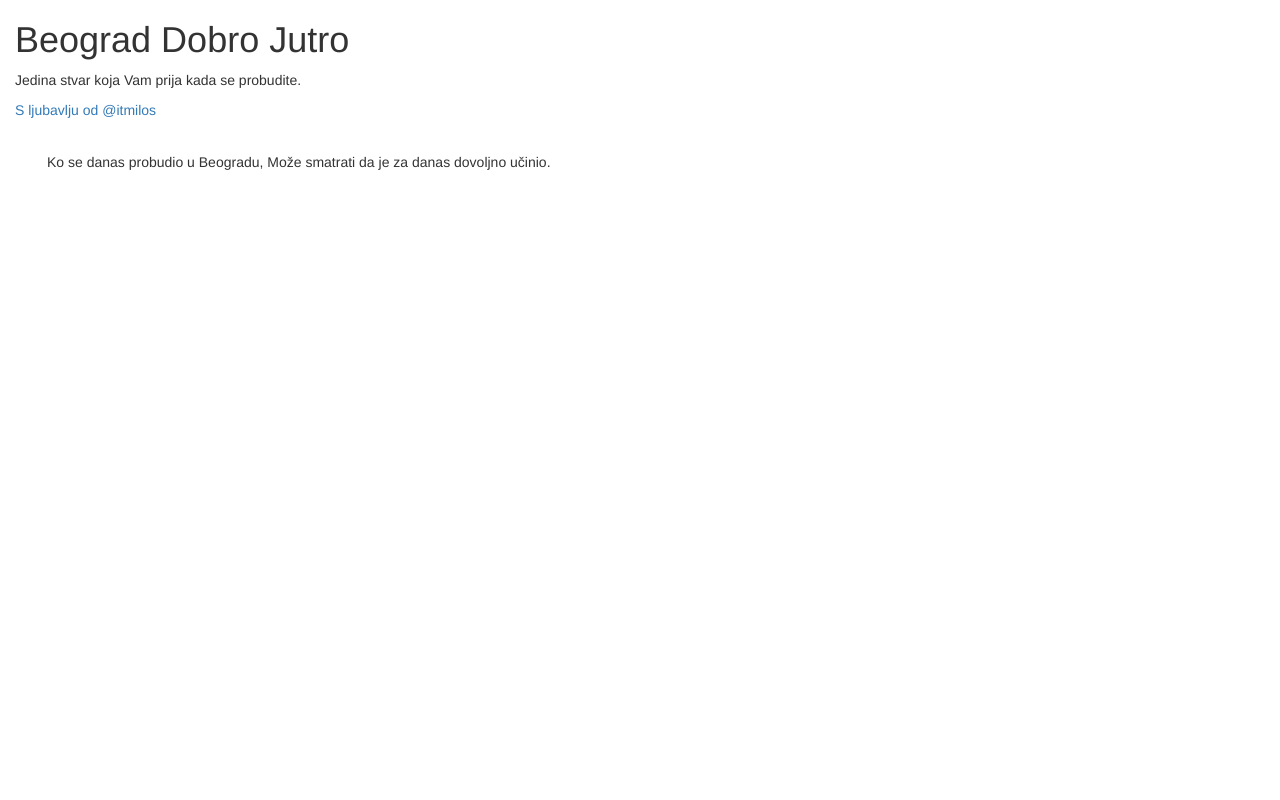
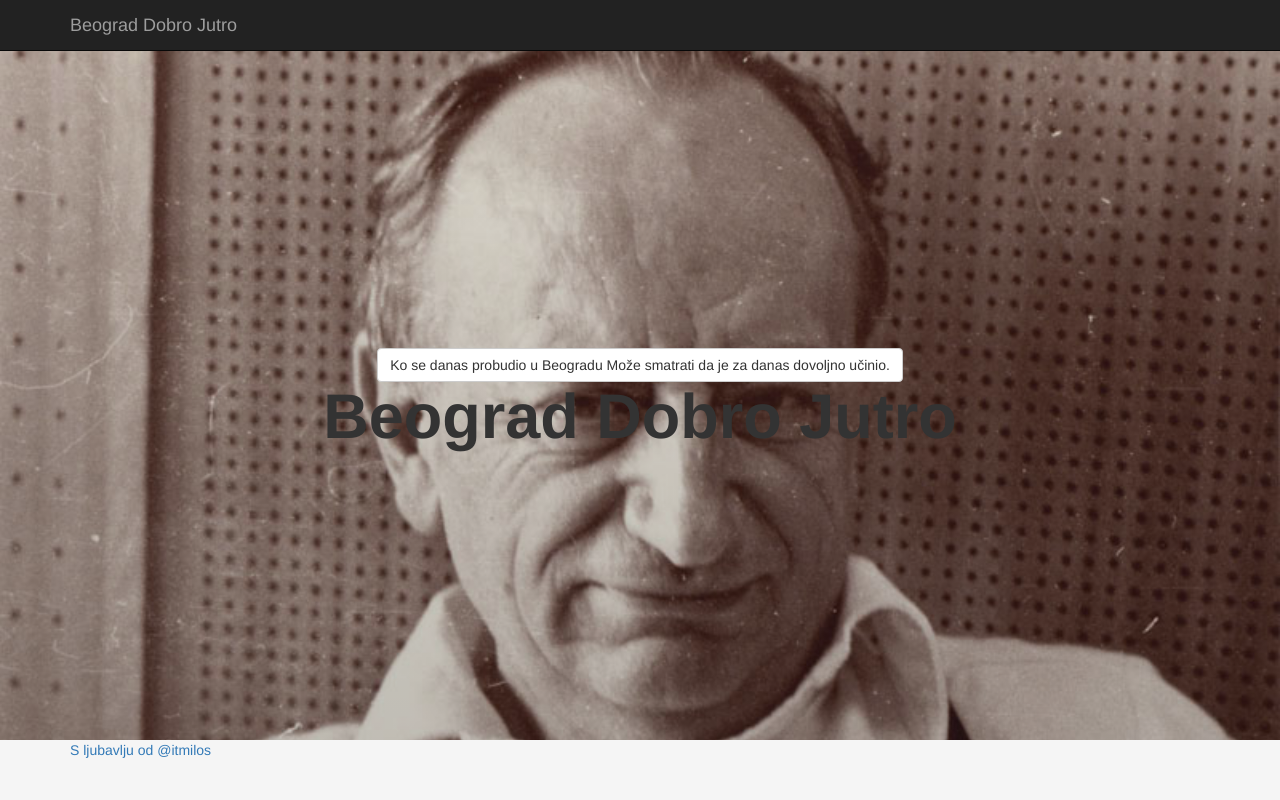
Before and after one commit to itmilos/beograde-dobro-jutro, a plain HTML site: page index.html in a window 1280 px wide. Drawn offline with nearby package versions, Linux system fonts and the light colour scheme.

Commit message:
Update UX

```diff
--- a/index.html
+++ b/index.html
@@ -6,30 +6,43 @@
 	<link rel="stylesheet" type="text/css" href="stylesheets/style.css">
 	<link rel="stylesheet" href="https://maxcdn.bootstrapcdn.com/bootstrap/3.3.5/css/bootstrap.min.css">
 </head>
-<body >
 
+<body>
+    <div class="se-pre-con"></div>
+    <nav class="navbar navbar-inverse navbar-fixed-top" role="navigation">
+        <div class="container">
+            <div class="navbar-header">
+                <a class="navbar-brand" href="#">Beograd Dobro Jutro</a>
+            </div>
+        </div>
+    </nav>
 
-	<div class="container-fluid">
-		<div>
-		<header>
-			<h1>Beograd Dobro Jutro</h1>
-			<p>Jedina stvar koja Vam prija kada se probudite.</p>
-			<p><a href="http://www.twitter.com/itmilos">S ljubavlju od @itmilos</a></p>
-		</header>
+    <header class="header">
+        <div class="text-vertical-center">
+            <button id="btn1" class="btn btn-default">Ko se danas probudio u Beogradu Može smatrati da je za danas dovoljno učinio.</button>
+            <h1>Beograd Dobro Jutro</h1>
+        </div>
+    </header>
 
-		<div class="col-md-12" id="buttons">
-			<button id="btn1">Ko se danas probudio u Beogradu, Može smatrati da je za danas dovoljno učinio.</button>
+    <footer class="footer">
+      <div class="container">
+        <p class="text-muted">
+          <a href="http://www.twitter.com/itmilos">S ljubavlju od @itmilos</a>
+        </p>
+      </div>
+    </footer>
 
-        </div>
-
-		</div>
-
-
-	</div>
 <audio id="idom-1">
 	<source src="sound/Aforizmi%20Du%C5%A1ka%20Radovi%C4%87a%20%20(1.deo).mp3">
 </audio>
     <script src="http://code.jquery.com/jquery-1.11.2.min.js"></script>
     <script src="javascripts/script.js"></script>
+    <script src="http://cdnjs.cloudflare.com/ajax/libs/modernizr/2.8.2/modernizr.js"></script>
+    <script>
+        $(window).load(function() {
+		  $(".se-pre-con").fadeOut(1500);;
+	   });
+    </script>
 </body>
+
 </html>
--- a/stylesheets/style.css
+++ b/stylesheets/style.css
@@ -1,35 +1,56 @@
+html,
 body {
-	background-position: center;
-	background-repeat: no-repeat;
-	background-size: cover;
-	background-attachment: fixed;
+    width: 100%;
+    height: 100%;
 }
 
+body {
+    font-family: "Helvetica Neue",Helvetica,Arial,sans-serif;
 
-a {
-	color: white;
 }
 
-#buttons {
-	margin-top: 10px;
+.no-js #loader { display: none;  }
+.js #loader { display: block; position: absolute; left: 100px; top: 0; }
+.se-pre-con {
+	position: fixed;
+	left: 0px;
+	top: 0px;
+	width: 100%;
+	height: 100%;
+	z-index: 9999;
+	background: url(../images/belgrade-loading-gif.gif) center no-repeat #fff;
 }
 
-button {
-	background-color: transparent;
-	color: white;
-	border: solid white 1px;
-	border-radius: 3px;
-	margin: 10px !important;
+.header {
+    display: table;
+    position: relative;
+    width: 100%;
+    height: 100%;
+    background: linear-gradient(rgba(0, 0, 0, 0.15), rgba(0, 0, 0, 0.25)), url(../images/dusko-radovic-aforizmi.jpg) top center no-repeat fixed padding-box content-box;
+    -webkit-background-size: cover;
+    -moz-background-size: cover;
+    background-size: cover;
+    -o-background-size: cover;
 }
 
-button:focus {
-	outline: none;
+.text-vertical-center {
+    display: table-cell;
+    text-align: center;
+    vertical-align: middle;
 }
-button:hover {
-	background-color: white;
-	-webkit-animation: color_change_1 3s infinite alternate;
-	-moz-animation: color_change_1 3s infinite alternate;
-	-ms-animation: color_change_1 3s infinite alternate;
-	-o-animation: color_change_1 3s infinite alternate;
-	animation: color_change_1 3s infinite alternate;
+
+.text-vertical-center h1 {
+    margin: 0;
+    padding: 0;
+    font-size: 4.5em;
+    font-weight: 700;
 }
+
+.footer {
+  position: absolute;
+  bottom: 0;
+  width: 100%;
+  /* Set the fixed height of the footer here */
+  height: 60px;
+  background-color: #f5f5f5;
+}
```
Also changed, not shown: images/belgrade-loading-gif.gif (added), images/dusko-radovic-aforizmi.jpg (added).
